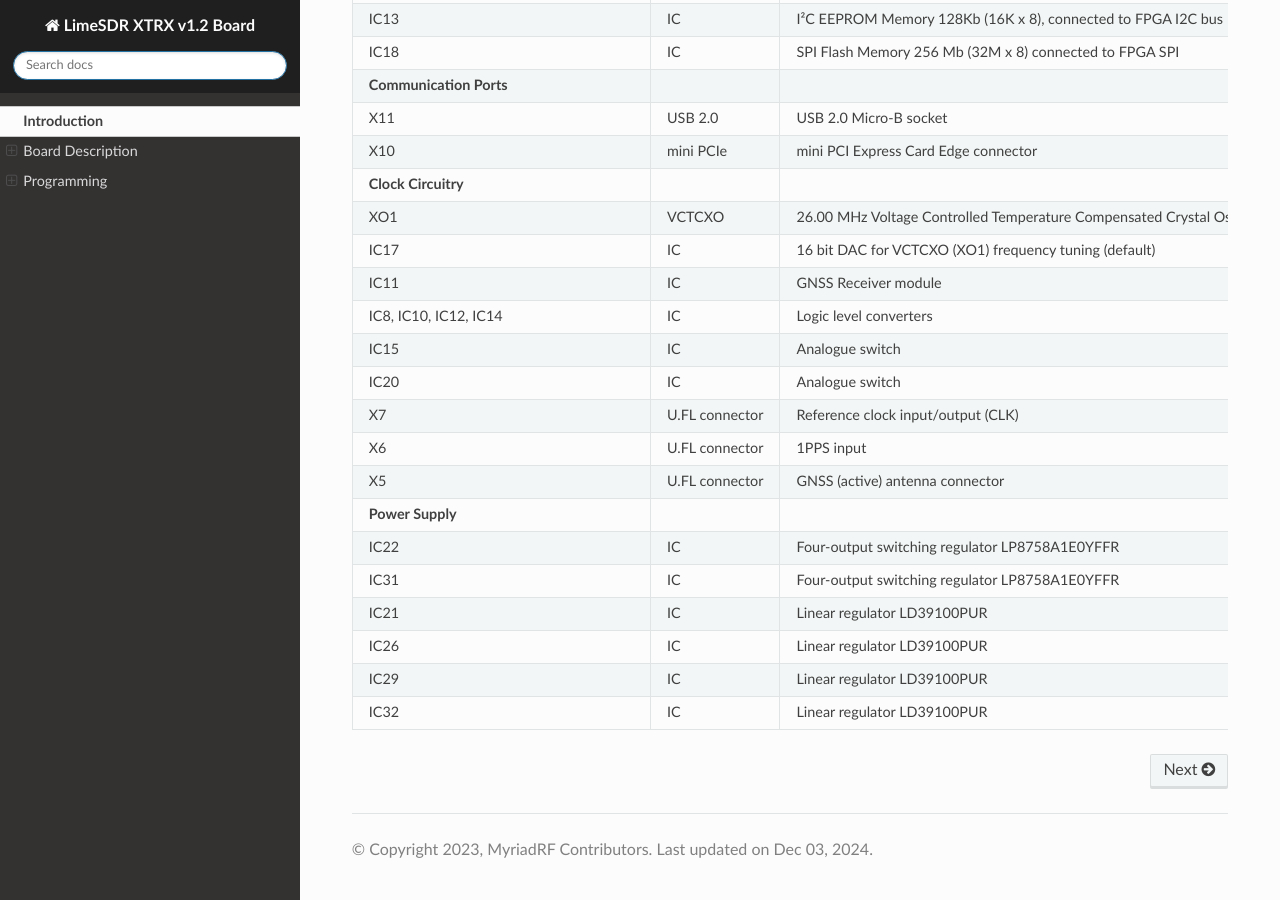
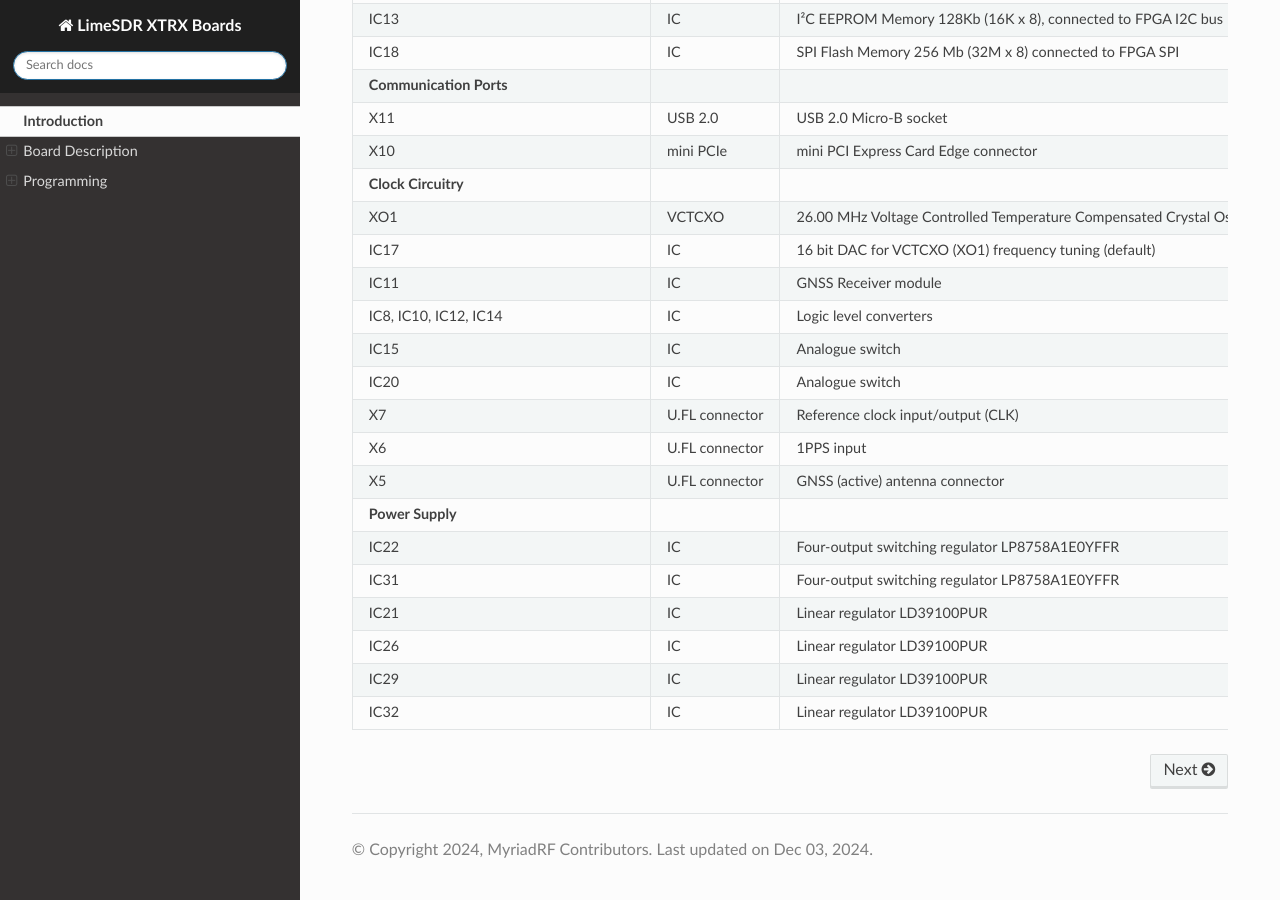
Before and after one commit to myriadrf/LimeSDR-XTRX, a Sphinx documentation site: the page built from docs/index.rst, in a window 1280 px wide and 900 px high, scrolled down 4676 px. Built offline with Sphinx 7.4.7 and the Read the Docs theme 3.1.0, drawn with Linux system fonts in a browser that asks for light colours.

```diff
--- a/docs/conf.py
+++ b/docs/conf.py
@@ -18,8 +18,8 @@ import sphinx_rtd_theme
 
 # -- Project information -----------------------------------------------------
 
-project = 'LimeSDR XTRX v1.2 Board'
-copyright = '2023, MyriadRF Contributors'
+project = 'LimeSDR XTRX Boards'
+copyright = '2024, MyriadRF Contributors'
 author = 'Lime Microsystems'
 
 # The full version, including alpha/beta/rc tags
@@ -38,7 +38,8 @@ extensions = [
     'sphinx.ext.intersphinx',
     'sphinx.ext.mathjax',
     'sphinx-mathjax-offline',
-    'sphinx_rtd_theme'
+    'sphinx_rtd_theme',
+    'sphinx_tabs.tabs'
 ]
 
 # Add any paths that contain templates here, relative to this directory.
--- a/docs/requirements.txt
+++ b/docs/requirements.txt
@@ -16,6 +16,7 @@ snowballstemmer==2.1.0
 Sphinx==4.1.2
 sphinx-mathjax-offline==0.0.1
 sphinx-rtd-theme==0.5.2
+sphinx-tabs==3.4.7
 sphinxcontrib-applehelp==1.0.2
 sphinxcontrib-devhelp==1.0.2
 sphinxcontrib-htmlhelp==2.0.0
```
